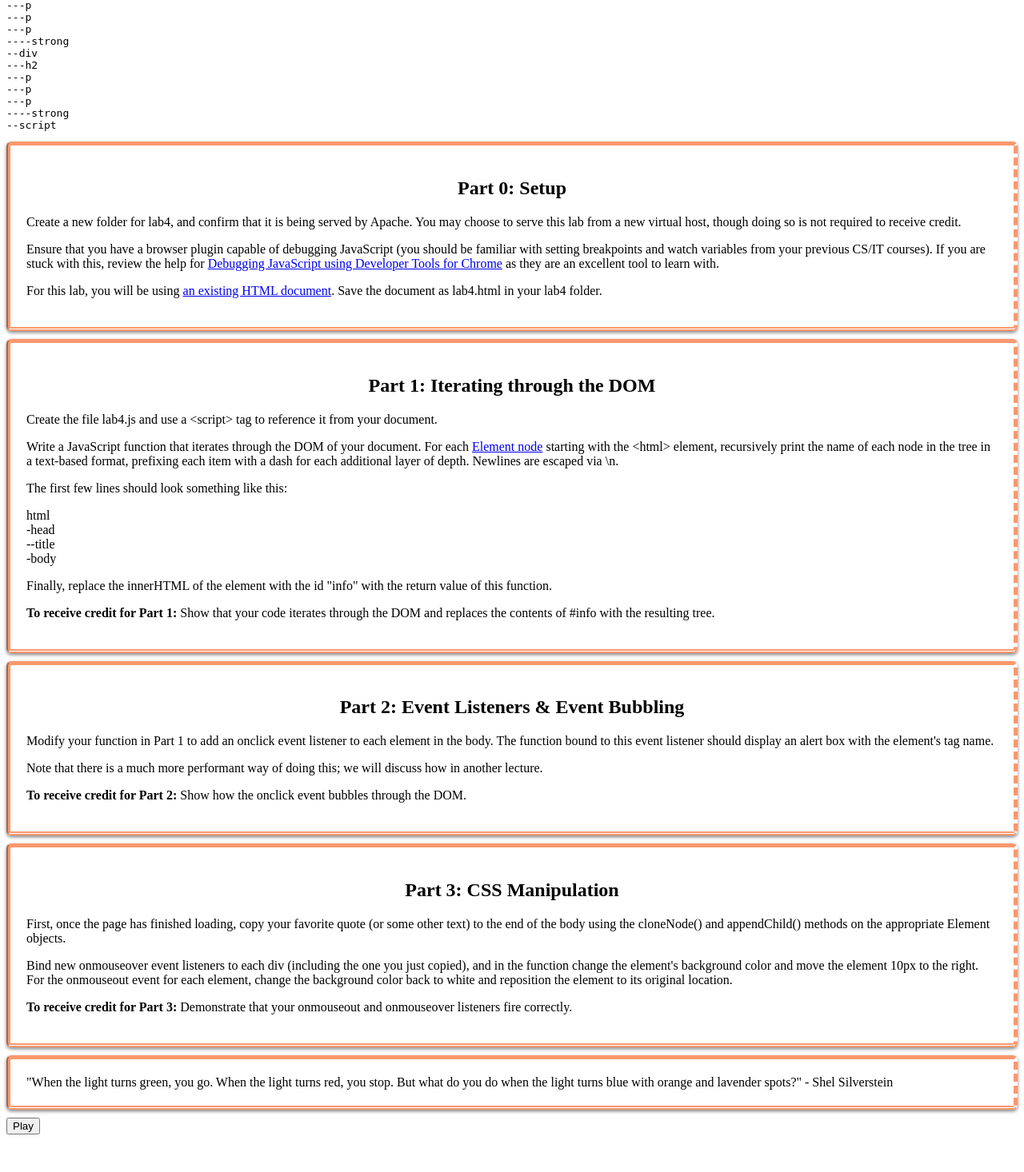
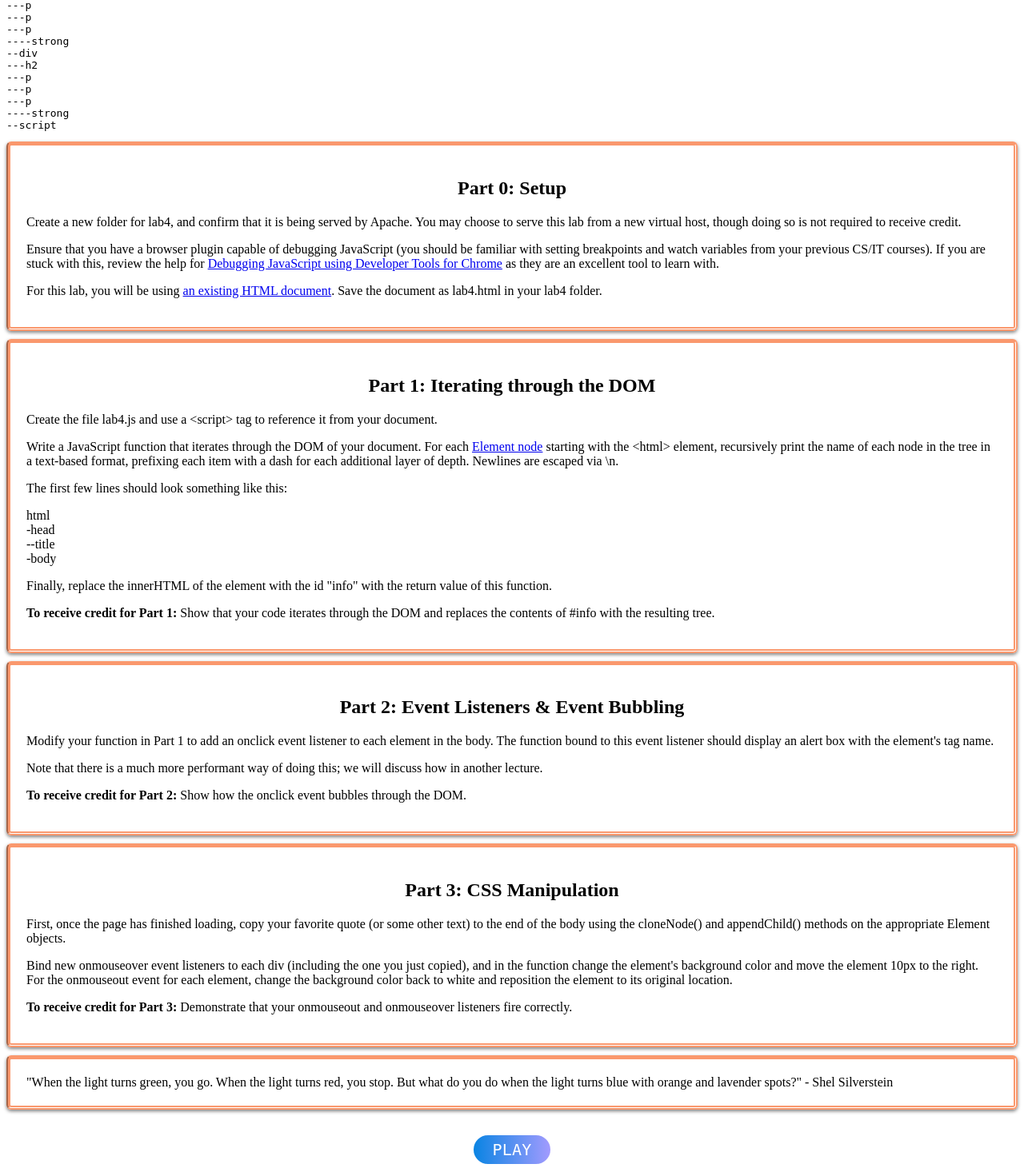
Before and after one commit to lysms/WebDevSys, a PHP site: page /lab4instructions.html in a window 1280 px wide. Shown: the part 1159-2625 px from the top of the page at 80% size. Before the commit the page ends 2578 px from the top, so only its background shows below. Run offline with PHP 8.4, Linux system fonts and the light colour scheme.

Commit message:
Update lab4Solution.css

```diff
--- a/websys/lab4/lab4Solution.css
+++ b/websys/lab4/lab4Solution.css
@@ -17,7 +17,7 @@ div{
 @keyframes mymove{
     0%{
         border-top: 5px skyblue solid;
-        border-right: 5px skyblue dashed;
+        border-right: 5px skyblue double;
         border-left: 5px skyblue groove;
         border-bottom: 5px skyblue double;
         height: 100%;
@@ -25,28 +25,28 @@ div{
     }
     25%{
         border-top: 5px lightgreen solid;
-        border-right: 5px lightgreen  dashed;
+        border-right: 5px lightgreen  double;
         border-left: 5px lightgreen groove;
         border-bottom: 5px  lightgreen double;
         height: 100%;
     }
     50%{
         border-top: 5px #546de5 solid;
-        border-right: 5px #546de5 dashed;
+        border-right: 5px #546de5 double;
         border-left: 5px #546de5 groove;
         border-bottom: 5px #546de5 double;
         height: 100%;
     }
     75%{
         border-top: 5px orange solid;
-        border-right: 5px orange dashed;
+        border-right: 5px orange double;
         border-left: 5px orange groove;
         border-bottom: 5px orange double;
         height: 100%;
     }
     100%{
         border-top: 5px #f78fb5 solid;
-        border-right: 5px#f78fb5 dashed;
+        border-right: 5px#f78fb5 double;
         border-left: 5px #f78fb5 groove;
         border-bottom: 5px #f78fb5 double;
         height: 100%;
@@ -56,3 +56,21 @@ div{
 h2{
     text-align: center;
 }
+
+button{
+    display: block;
+    margin-left: auto;
+    margin-top: 30px;
+    margin-right: auto;
+    font-size: 20px;
+    width: 100px;
+    height: 40px;
+    line-height: 1.2em;
+    font-family: monospace;
+    letter-spacing: 0.2px;
+    text-transform: uppercase;
+    border: solid 2px;
+    border-radius: 35px;
+    color: white;
+    background: linear-gradient(90deg,#0984e3,#a29bfe) ;
+}
```
